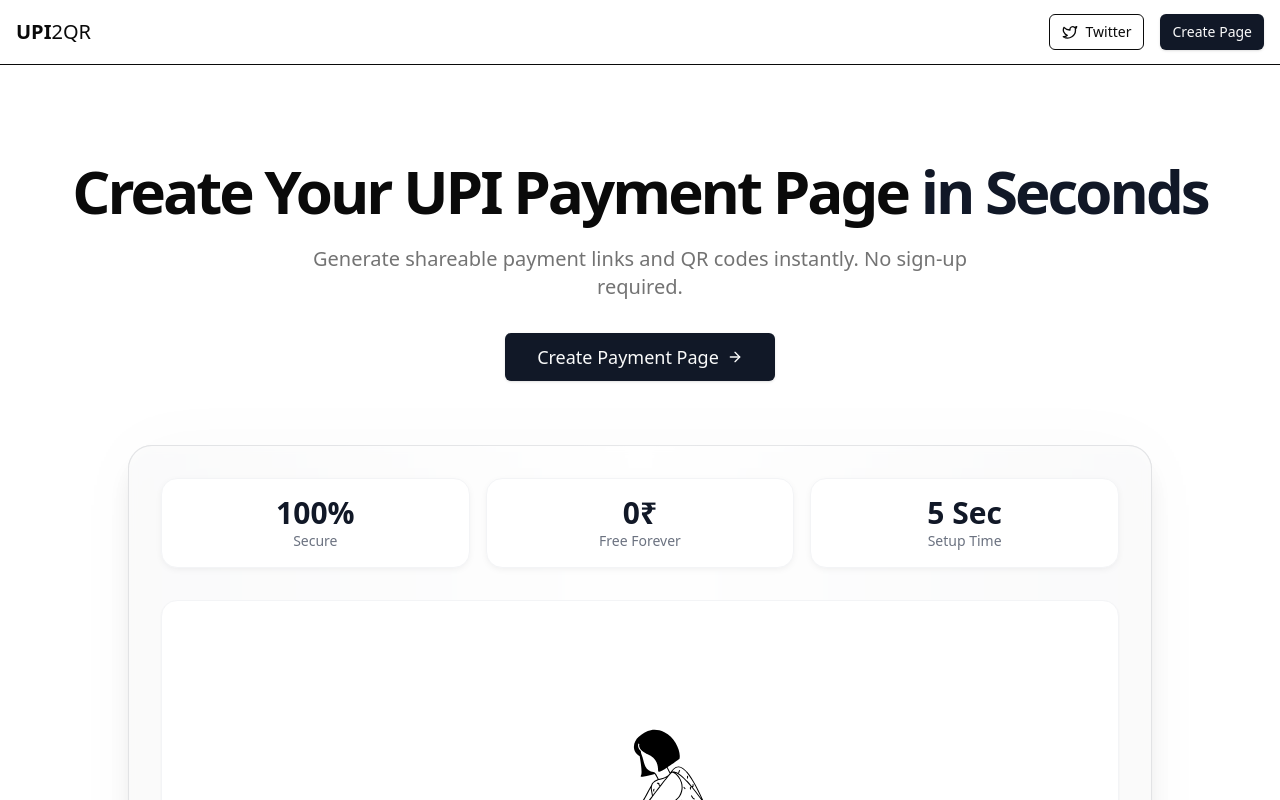
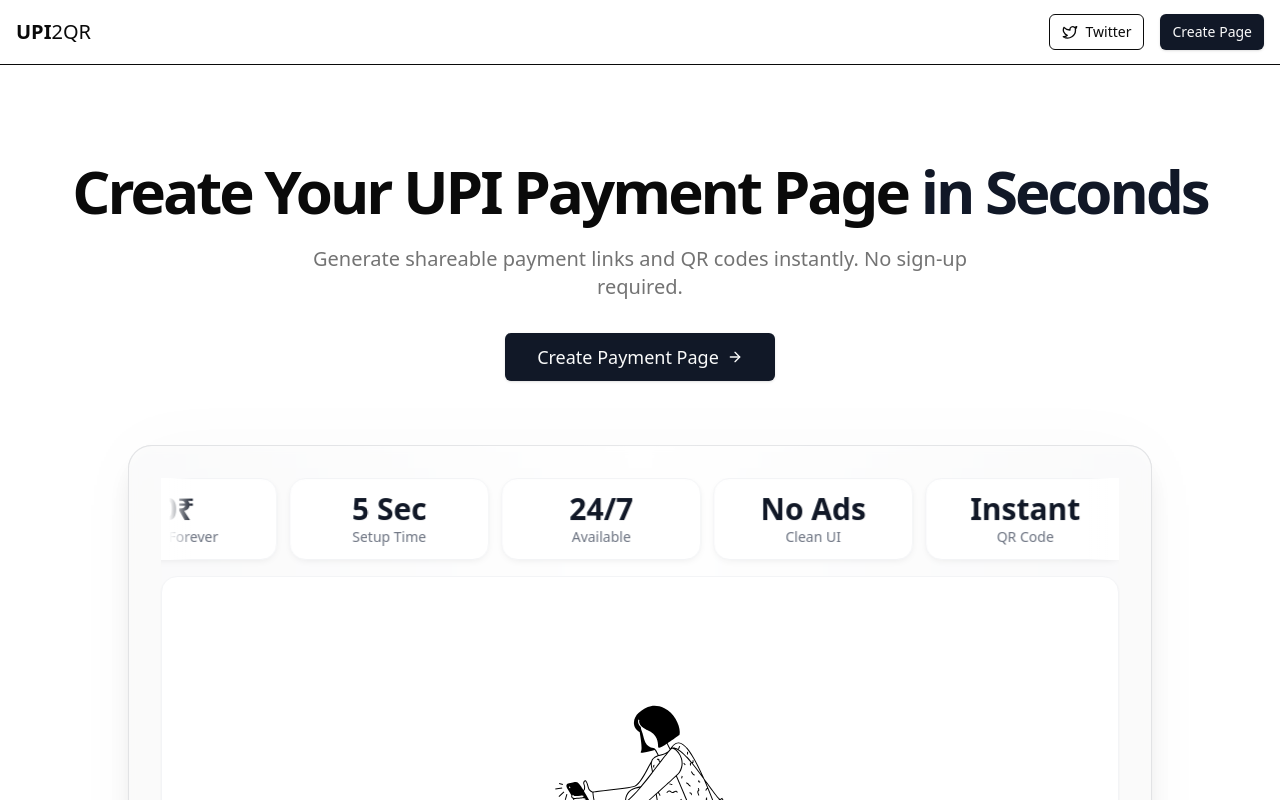
Before and after one commit to 4via6/UPILink, a React (Vite) app: page / in a window 1280 px wide. Shown: the top 800 px of the page. Built offline with nearby package versions, Linux system fonts and the light colour scheme.

Commit message:
added horizontal scroll

```diff
--- /dev/null
+++ b/src/components/SEO.tsx
@@ -0,0 +1,41 @@
+import React, { useEffect } from 'react';
+
+interface SEOProps {
+  title?: string;
+  description?: string;
+  image?: string;
+  url?: string;
+}
+
+export function SEO({
+  title = "UPI2QR - Create UPI Payment Pages Instantly",
+  description = "Generate shareable UPI payment links and QR codes instantly. No sign-up required. Free forever.",
+  image = "/preview.png",
+  url = "https://upi2qr.in"
+}: SEOProps) {
+  const fullUrl = `https://upi2qr.in${url}`;
+  const imageUrl = `https://upi2qr.in${image}`;
+
+  useEffect(() => {
+    // Update meta tags
+    document.title = title;
+
+    // Primary Meta Tags
+    document.querySelector('meta[name="title"]')?.setAttribute("content", title);
+    document.querySelector('meta[name="description"]')?.setAttribute("content", description);
+
+    // Open Graph / Facebook
+    document.querySelector('meta[property="og:title"]')?.setAttribute("content", title);
+    document.querySelector('meta[property="og:description"]')?.setAttribute("content", description);
+    document.querySelector('meta[property="og:image"]')?.setAttribute("content", imageUrl);
+    document.querySelector('meta[property="og:url"]')?.setAttribute("content", fullUrl);
+
+    // Twitter
+    document.querySelector('meta[property="twitter:title"]')?.setAttribute("content", title);
+    document.querySelector('meta[property="twitter:description"]')?.setAttribute("content", description);
+    document.querySelector('meta[property="twitter:image"]')?.setAttribute("content", imageUrl);
+    document.querySelector('meta[property="twitter:url"]')?.setAttribute("content", fullUrl);
+  }, [title, description, imageUrl, fullUrl]);
+
+  return null;
+}
--- a/src/index.css
+++ b/src/index.css
@@ -71,3 +71,26 @@ html, body {
   overflow-x: hidden;
   width: 100%;
 }
+
+@keyframes scroll {
+  from {
+    transform: translateX(0);
+  }
+  to {
+    transform: translateX(-50%);
+  }
+}
+
+.animate-scroll {
+  animation: scroll 25s linear infinite;
+  width: fit-content;
+  display: flex;
+  gap: 0.75rem;
+  will-change: transform;
+}
+
+/* Ensure smooth scrolling */
+* {
+  -webkit-font-smoothing: antialiased;
+  -moz-osx-font-smoothing: grayscale;
+}
--- a/src/pages/CreatePage.tsx
+++ b/src/pages/CreatePage.tsx
@@ -9,6 +9,7 @@ import { usePaymentHistory } from '@/hooks/usePaymentHistory';
 import { PaymentHistorySection } from '@/components/PaymentHistorySection';
 import { PaymentHistory } from '@/types/payment';
 import { useAnalytics } from '@/hooks/useAnalytics';
+import { SEO } from '@/components/SEO';
 
 // Updated UPI App configurations
 const UPI_APPS = [
@@ -134,6 +135,11 @@ export default function CreatePage() {
   };
 
   return (
+    <>
+      <SEO
+        title="Create Payment Page - UPI2QR"
+        description="Create your UPI payment page with QR code in seconds. Free and easy to use."
+      />
       <div className="container mx-auto px-4 py-8 sm:py-12">
         <motion.div
           initial={{ opacity: 0, y: 20 }}
@@ -271,5 +277,6 @@ export default function CreatePage() {
           </div>
         </motion.div>
       </div>
+    </>
   );
 }
--- a/src/pages/HomePage.tsx
+++ b/src/pages/HomePage.tsx
@@ -3,12 +3,15 @@ import { Button } from '@/components/ui/button';
 import { useNavigate } from 'react-router-dom';
 import { motion } from 'framer-motion';
 import { useEffect, useState, useRef } from 'react';
+import { SEO } from '@/components/SEO';
 
 export default function HomePage() {
   const navigate = useNavigate();
   const [currentImageIndex, setCurrentImageIndex] = useState(0);
   const [isImagesLoaded, setIsImagesLoaded] = useState(false);
   const scrollRef = useRef<HTMLDivElement>(null);
+  const [isPaused, setIsPaused] = useState(false);
+  const [scrollPosition, setScrollPosition] = useState(0);
 
   const illustrations = [
     '/SVG/DrawKit_Vector_Illustrations_Call waiting.svg',
@@ -55,62 +58,50 @@ export default function HomePage() {
     return () => clearInterval(timer);
   }, [isImagesLoaded]);
 
-  // Auto scroll effect with smoother animation
-  useEffect(() => {
-    const scrollContainer = scrollRef.current;
-    if (!scrollContainer) return;
+  // Stats data
+  const stats = [
+    { value: "100%", label: "Secure" },
+    { value: "0₹", label: "Free Forever" },
+    { value: "5 Sec", label: "Setup Time" },
+    { value: "24/7", label: "Available" },
+    { value: "No Ads", label: "Clean UI" },
+    { value: "Instant", label: "QR Code" }
+  ];
 
-    let animationFrameId: number;
-    let currentScroll = 0;
-    const speed = 0.5; // Reduced speed for smoother scroll
+  const handleMouseEnter = () => {
+    const scrollingElement = document.querySelector('.animate-scroll');
+    if (scrollingElement) {
+      // Get the current transform value
+      const computedStyle = window.getComputedStyle(scrollingElement);
+      const matrix = new WebKitCSSMatrix(computedStyle.transform);
 
-    const scroll = () => {
-      if (scrollContainer) {
-        currentScroll += speed;
-
-        // Reset scroll position when reaching the end of first set
-        if (currentScroll >= scrollContainer.scrollWidth / 2) {
-          currentScroll = 0;
+      // Apply the current position as a style
+      scrollingElement.style.transform = `translateX(${matrix.m41}px)`;
+      scrollingElement.style.animationPlayState = 'paused';
     }
-
-        scrollContainer.scrollLeft = currentScroll;
-        animationFrameId = requestAnimationFrame(scroll);
-      }
+    setIsPaused(true);
   };
 
-    // Start animation
-    animationFrameId = requestAnimationFrame(scroll);
-
-    // Pause on hover/touch
-    const pauseScroll = () => cancelAnimationFrame(animationFrameId);
-    const resumeScroll = () => {
-      animationFrameId = requestAnimationFrame(scroll);
+  const handleMouseLeave = () => {
+    const scrollingElement = document.querySelector('.animate-scroll');
+    if (scrollingElement) {
+      // Remove the inline styles to resume animation
+      scrollingElement.style.transform = '';
+      scrollingElement.style.animationPlayState = 'running';
+    }
+    setIsPaused(false);
   };
 
-    scrollContainer.addEventListener('mouseenter', pauseScroll);
-    scrollContainer.addEventListener('mouseleave', resumeScroll);
-    scrollContainer.addEventListener('touchstart', pauseScroll);
-    scrollContainer.addEventListener('touchend', resumeScroll);
-
-    return () => {
-      cancelAnimationFrame(animationFrameId);
-      if (scrollContainer) {
-        scrollContainer.removeEventListener('mouseenter', pauseScroll);
-        scrollContainer.removeEventListener('mouseleave', resumeScroll);
-        scrollContainer.removeEventListener('touchstart', pauseScroll);
-        scrollContainer.removeEventListener('touchend', resumeScroll);
-      }
-    };
-  }, []);
-
   return (
+    <>
+      <SEO />
       <div className="bg-background overflow-x-hidden w-full">
         {/* Hero Section */}
         <motion.div
           initial={{ opacity: 0, y: 20 }}
           animate={{ opacity: 1, y: 0 }}
           transition={{ duration: 0.5 }}
-        className="container mx-auto px-4 pt-16 sm:pt-20 md:pt-24 pb-16 sm:pb-20 text-center"
+          className="container mx-auto px-4 pt-16 sm:pt-20 md:pt-24 pb-16 sm:pb-20 text-center max-w-full"
         >
           <h1 className="text-3xl sm:text-4xl md:text-6xl font-bold tracking-tighter mb-4 sm:mb-6">
             Create Your UPI Payment Page
@@ -140,19 +131,47 @@ export default function HomePage() {
 
               {/* Main Content Container */}
               <div className="relative bg-white/80 backdrop-blur-sm rounded-3xl p-6 sm:p-8 shadow-xl border border-primary/10">
-              {/* Stats Bar */}
-              <div className="grid grid-cols-3 gap-3 sm:gap-4 mb-6 sm:mb-8">
-                <div className="p-3 sm:p-4 rounded-2xl bg-white shadow-[0_2px_8px_-3px_rgba(0,0,0,0.1)] border border-gray-100">
-                  <h4 className="text-xl sm:text-2xl md:text-3xl font-bold text-gray-900">100%</h4>
-                  <p className="text-xs sm:text-sm text-gray-500">Secure</p>
+                {/* Stats Bar with Infinite Scroll */}
+                <div className="relative mx-auto max-w-[calc(100vw-2rem)] overflow-hidden">
+                  <div className="relative -mx-4 px-4">
+                    {/* Gradient Fade Effect on Edges */}
+                    <div className="absolute left-0 top-0 bottom-4 w-12 bg-gradient-to-r from-background via-background to-transparent z-20" />
+                    <div className="absolute right-0 top-0 bottom-4 w-12 bg-gradient-to-l from-background via-background to-transparent z-20" />
+
+                    {/* Scrollable Container */}
+                    <div className="overflow-hidden">
+                      <div
+                        className="flex gap-3 pb-4 px-2 scroll-smooth animate-scroll"
+                        onMouseEnter={handleMouseEnter}
+                        onMouseLeave={handleMouseLeave}
+                        onTouchStart={handleMouseEnter}
+                        onTouchEnd={handleMouseLeave}
+                      >
+                        {/* First set */}
+                        {stats.map((stat, index) => (
+                          <motion.div
+                            key={`stat-1-${index}`}
+                            className="flex-shrink-0 w-[200px] p-3 rounded-2xl bg-white shadow-[0_2px_8px_-3px_rgba(0,0,0,0.1)] border border-gray-100 hover:shadow-lg transition-all duration-300"
+                            whileHover={{ scale: 1.02 }}
+                          >
+                            <h4 className="text-xl sm:text-2xl md:text-3xl font-bold text-gray-900 whitespace-nowrap">{stat.value}</h4>
+                            <p className="text-xs sm:text-sm text-gray-500 whitespace-nowrap">{stat.label}</p>
+                          </motion.div>
+                        ))}
+
+                        {/* Second set */}
+                        {stats.map((stat, index) => (
+                          <motion.div
+                            key={`stat-2-${index}`}
+                            className="flex-shrink-0 w-[200px] p-3 rounded-2xl bg-white shadow-[0_2px_8px_-3px_rgba(0,0,0,0.1)] border border-gray-100 hover:shadow-lg transition-all duration-300"
+                            whileHover={{ scale: 1.02 }}
+                          >
+                            <h4 className="text-xl sm:text-2xl md:text-3xl font-bold text-gray-900 whitespace-nowrap">{stat.value}</h4>
+                            <p className="text-xs sm:text-sm text-gray-500 whitespace-nowrap">{stat.label}</p>
+                          </motion.div>
+                        ))}
                       </div>
-                <div className="p-3 sm:p-4 rounded-2xl bg-white shadow-[0_2px_8px_-3px_rgba(0,0,0,0.1)] border border-gray-100">
-                  <h4 className="text-xl sm:text-2xl md:text-3xl font-bold text-gray-900">0₹</h4>
-                  <p className="text-xs sm:text-sm text-gray-500">Free Forever</p>
                     </div>
-                <div className="p-3 sm:p-4 rounded-2xl bg-white shadow-[0_2px_8px_-3px_rgba(0,0,0,0.1)] border border-gray-100">
-                  <h4 className="text-xl sm:text-2xl md:text-3xl font-bold text-gray-900">5 Sec</h4>
-                  <p className="text-xs sm:text-sm text-gray-500">Setup Time</p>
                   </div>
                 </div>
 
@@ -344,6 +363,7 @@ export default function HomePage() {
           </div>
         </motion.div>
       </div>
+    </>
   );
 }
 
--- a/src/pages/PaymentSharePage.tsx
+++ b/src/pages/PaymentSharePage.tsx
@@ -7,6 +7,7 @@ import { Card, CardContent, CardFooter } from '@/components/ui/card';
 import html2canvas from 'html2canvas/dist/html2canvas.js';
 import { useState, useEffect } from 'react';
 import { useAnalytics } from '@/hooks/useAnalytics';
+import { SEO } from '@/components/SEO';
 
 // Add CTA variations
 const CTA_VARIATIONS = [
@@ -38,6 +39,9 @@ export default function PaymentSharePage() {
     amount: searchParams.get('amount') || '',
     description: searchParams.get('description') || ''
   };
+
+  const title = `Pay ${paymentData.name}${paymentData.amount ? ` - ₹${paymentData.amount}` : ''} | UPI2QR`;
+  const description = `Payment request from ${paymentData.name}${paymentData.amount ? ` for ₹${paymentData.amount}` : ''}${paymentData.description ? `: ${paymentData.description}` : ''}`;
 
   // Format number with commas
   const formatNumber = (num: string) => {
```
Lines whose indentation alone changed are shown as unchanged.
